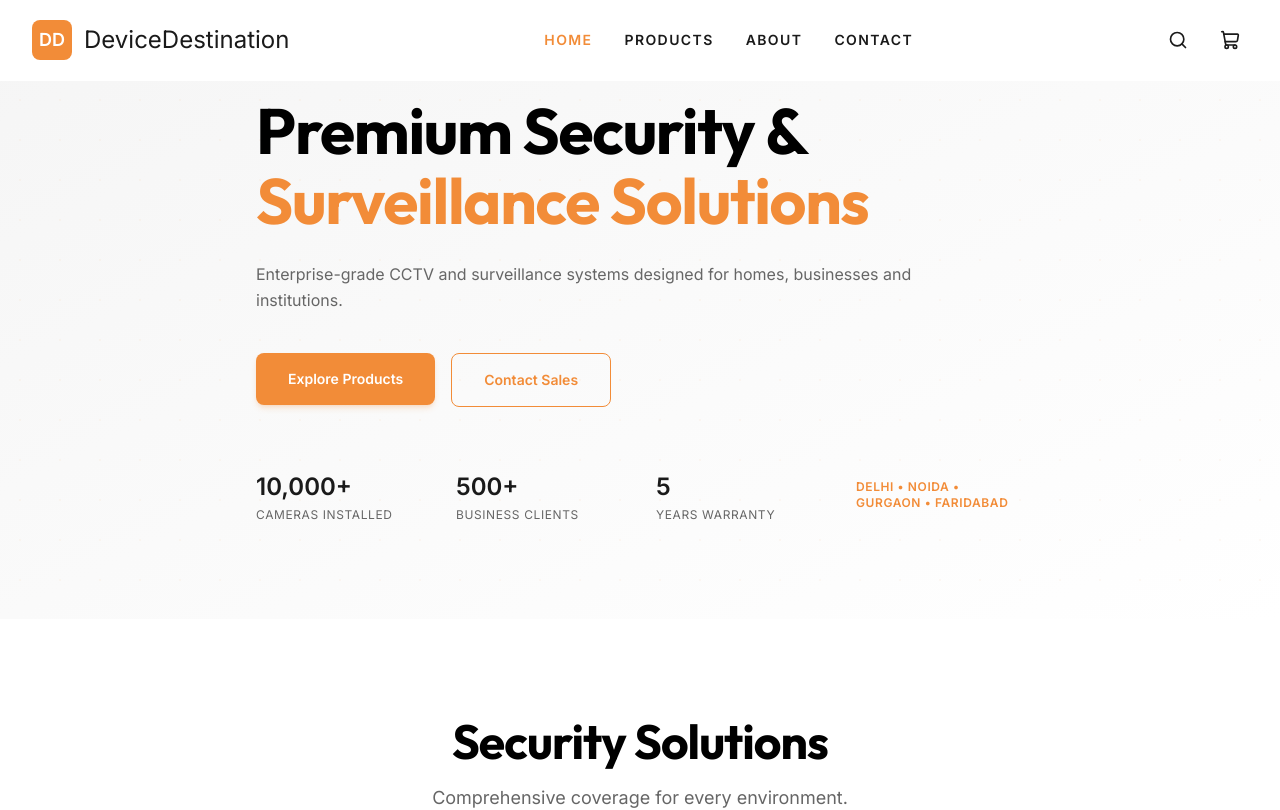
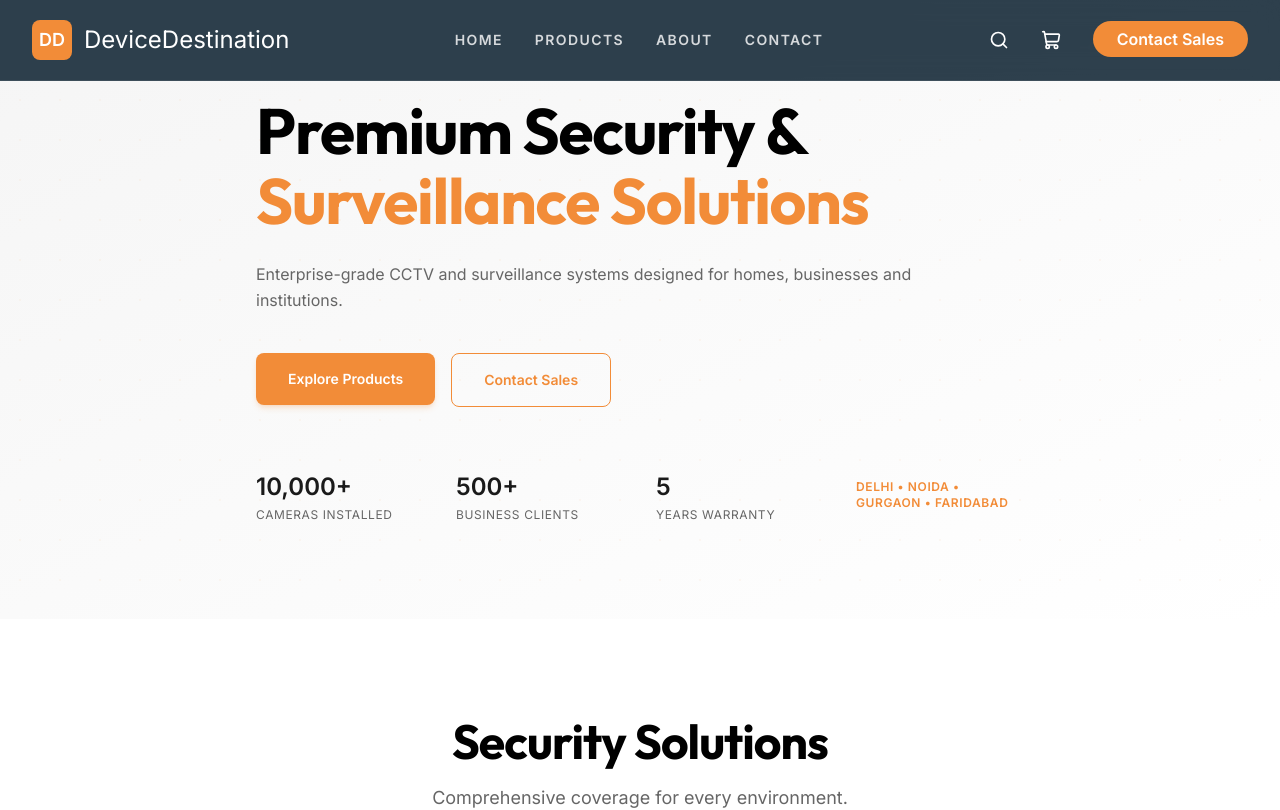
Before and after one commit to witejackel-eng/Ecom-website, a Next.js app: page / in a window 1280 px wide. Shown: the top 810 px of the page. Built offline with nearby package versions, Linux system fonts and the light colour scheme.

Commit message:
Phase 2: Redesign navbar with frosted glass and pill CTA

```diff
--- a/src/components/Navbar.tsx
+++ b/src/components/Navbar.tsx
@@ -2,37 +2,22 @@
 
 import Link from "next/link";
 import { useState, useEffect } from "react";
-import { usePathname } from "next/navigation";
 import { Menu, X, ShoppingCart, Search } from "lucide-react";
 import { motion, AnimatePresence } from "framer-motion";
 import { useCart } from "@/context/CartContext";
 
 export default function Navbar() {
   const [isMobileMenuOpen, setIsMobileMenuOpen] = useState(false);
-  const [isScrolled, setIsScrolled] = useState(false);
   const { cartCount } = useCart();
-  const pathname = usePathname();
-
-  useEffect(() => {
-    const handleScroll = () => setIsScrolled(window.scrollY > 20);
-    window.addEventListener("scroll", handleScroll);
-    return () => window.removeEventListener("scroll", handleScroll);
-  }, []);
-
-  const navItems = [
-    { name: "Home", href: "/" },
-    { name: "Products", href: "/products" },
-    { name: "About", href: "/about" },
-    { name: "Contact", href: "/contact" },
-  ];
 
   return (
     <header
-      className={`fixed top-0 z-50 w-full transition-all duration-300 ${
-        isScrolled
-          ? "bg-white/80 backdrop-blur-md border-b border-[#E5E5E5]"
-          : "bg-white border-b border-transparent"
-      }`}
+      className="fixed top-0 z-50 w-full"
+      style={{
+        backgroundColor: "rgba(10, 31, 46, 0.85)",
+        backdropFilter: "blur(12px)",
+        borderBottom: "1px solid rgba(255, 255, 255, 0.08)"
+      }}
     >
       <div className="mx-auto max-w-7xl px-4 sm:px-6 lg:px-8">
         <div className="flex h-20 items-center justify-between">
@@ -40,18 +25,21 @@ export default function Navbar() {
             <div className="flex h-10 w-10 items-center justify-center rounded-lg bg-[#F28C38] text-white font-heading text-lg font-bold">
               DD
             </div>
-            <span className="font-heading text-2xl text-[#1A1A1A]">DeviceDestination</span>
+            <span className="font-heading text-2xl text-white">DeviceDestination</span>
           </Link>
 
           {/* Desktop Nav */}
           <nav className="hidden md:flex items-center gap-8">
-            {navItems.map((item) => (
+            {[
+              { name: "Home", href: "/" },
+              { name: "Products", href: "/products" },
+              { name: "About", href: "/about" },
+              { name: "Contact", href: "/contact" },
+            ].map((item) => (
               <Link
                 key={item.name}
                 href={item.href}
-                className={`text-sm font-bold transition-colors uppercase tracking-widest ${
-                  pathname === item.href ? "text-[#F28C38]" : "text-[#1A1A1A] hover:text-[#F28C38]"
-                }`}
+                className="text-sm font-bold text-white/80 hover:text-white transition-colors duration-200 uppercase tracking-widest"
               >
                 {item.name}
               </Link>
@@ -59,9 +47,9 @@ export default function Navbar() {
           </nav>
 
           {/* Actions */}
-          <div className="flex items-center gap-6 text-[#1A1A1A]">
+          <div className="flex items-center gap-6 text-white">
             <Search className="h-5 w-5 cursor-pointer hover:text-[#F28C38] transition-colors" />
-            <Link href="/cart" className={`relative p-2 transition-colors ${pathname === '/cart' ? 'text-[#F28C38]' : 'hover:text-[#F28C38]'}`}>
+            <Link href="/cart" className="relative p-2 hover:text-[#F28C38] transition-colors">
               <ShoppingCart className="h-5 w-5" />
               {cartCount > 0 && (
                 <span className="absolute -top-1 -right-1 flex h-4 w-4 items-center justify-center rounded-full bg-[#F28C38] text-[10px] font-bold text-white">
@@ -69,6 +57,12 @@ export default function Navbar() {
                 </span>
               )}
             </Link>
+
+            <motion.div whileHover={{ scale: 1.02 }} whileTap={{ scale: 0.98 }}>
+              <Link href="/contact" className="px-6 py-2 rounded-full bg-[#F28C38] text-white font-semibold hover:brightness-110 transition-all duration-200">
+                Contact Sales
+              </Link>
+            </motion.div>
 
             <button
               className="md:hidden p-2 hover:text-[#F28C38]"
@@ -87,16 +81,19 @@ export default function Navbar() {
             initial={{ opacity: 0, height: 0 }}
             animate={{ opacity: 1, height: "auto" }}
             exit={{ opacity: 0, height: 0 }}
-            className="md:hidden bg-white border-b border-[#E5E5E5] overflow-hidden"
+            className="md:hidden bg-[#0A1F2E] border-b border-white/10 overflow-hidden"
           >
             <div className="flex flex-col gap-4 p-6">
-              {navItems.map((item) => (
+              {[
+                { name: "Home", href: "/" },
+                { name: "Products", href: "/products" },
+                { name: "About", href: "/about" },
+                { name: "Contact", href: "/contact" },
+              ].map((item) => (
                 <Link
                   key={item.name}
                   href={item.href}
-                  className={`text-lg font-bold uppercase ${
-                    pathname === item.href ? "text-[#F28C38]" : "text-[#1A1A1A] hover:text-[#F28C38]"
-                  }`}
+                  className="text-lg font-bold text-white uppercase"
                   onClick={() => setIsMobileMenuOpen(false)}
                 >
                   {item.name}
```
